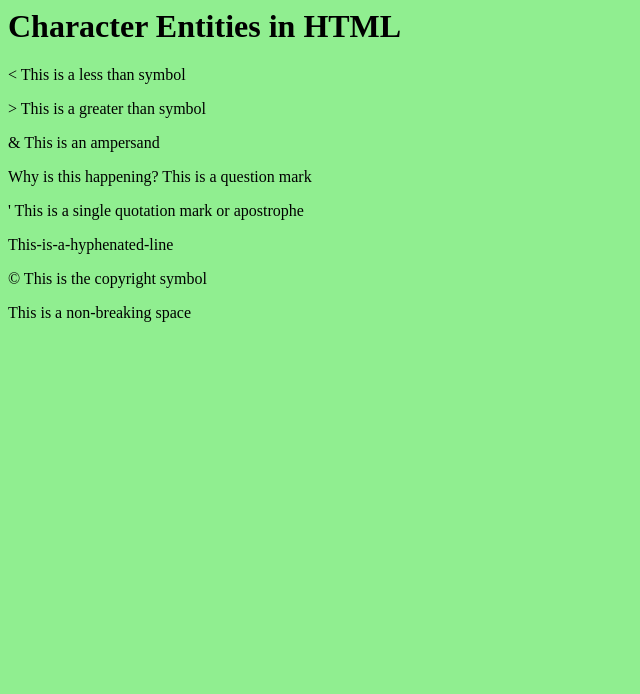
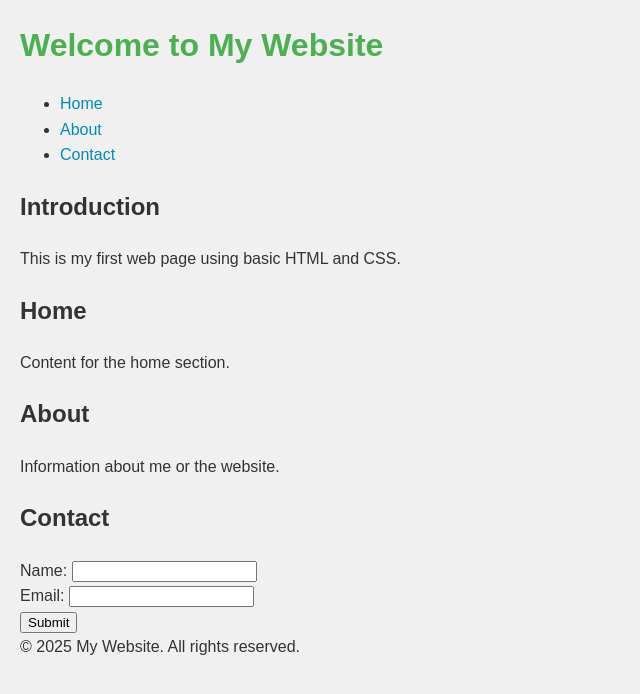
Before and after one commit to kaavyas-sza/web1, a plain HTML site: page index.html in a window 1280 px wide. Shown: the whole page, without its empty margins (0-640 px from the left). Drawn offline with Linux system fonts and the light colour scheme.

Commit message:
Update index.html

```diff
--- a/index.html
+++ b/index.html
@@ -1,18 +1,48 @@
+<!DOCTYPE html>
 <html lang="en">
 <head>
     <meta charset="UTF-8">
     <meta name="viewport" content="width=device-width, initial-scale=1.0">
-<title>Character Entities Example</title>
+    <title>My First HTML Page</title>
+    <link rel="stylesheet" href="index.css">
 </head>
-<body bgcolor = "lightgreen">
-<h1>Character Entities in HTML</h1>
-<p>&lt; This is a less than symbol</p>
-<p>&gt; This is a greater than symbol</p>
-<p>&amp; This is an ampersand</p>
-<p>Why is this happening&#63; This is a question mark</p>
-<p>&apos; This is a single quotation mark or apostrophe</p>
-<p>This&hyphen;is&hyphen;a&hyphen;hyphenated&hyphen;line</p>
-<p>&copy; This is the copyright symbol</p>
-<p>This is&nbsp;a&nbsp;non-breaking&nbsp;space</p>
+<body>
+    <header>
+        <h1>Welcome to My Website</h1>
+    </header>
+    <nav>
+        <ul>
+            <li><a href="#home">Home</a></li>
+            <li><a href="#about">About</a></li>
+            <li><a href="#contact">Contact</a></li>
+        </ul>
+    </nav>
+    <main>
+        <h2>Introduction</h2>
+        <p>This is my first web page using basic HTML and CSS.</p>
+        <section id="home">
+            <h2>Home</h2>
+            <p>Content for the home section.</p>
+        </section>
+        <section id="about">
+            <h2>About</h2>
+            <p>Information about me or the website.</p>
+        </section>
+        <section id="contact">
+            <h2>Contact</h2>
+            <form>
+                <label for="name">Name:</label>
+                <input type="text" id="name" name="name">
+                <br>
+                <label for="email">Email:</label>
+                <input type="email" id="email" name="email">
+                <br>
+                <input type="submit" value="Submit">
+            </form>
+        </section>
+    </main>
+    <footer>
+        <p>&copy; 2025 My Website. All rights reserved.</p>
+    </footer>
 </body>
 </html>
```
